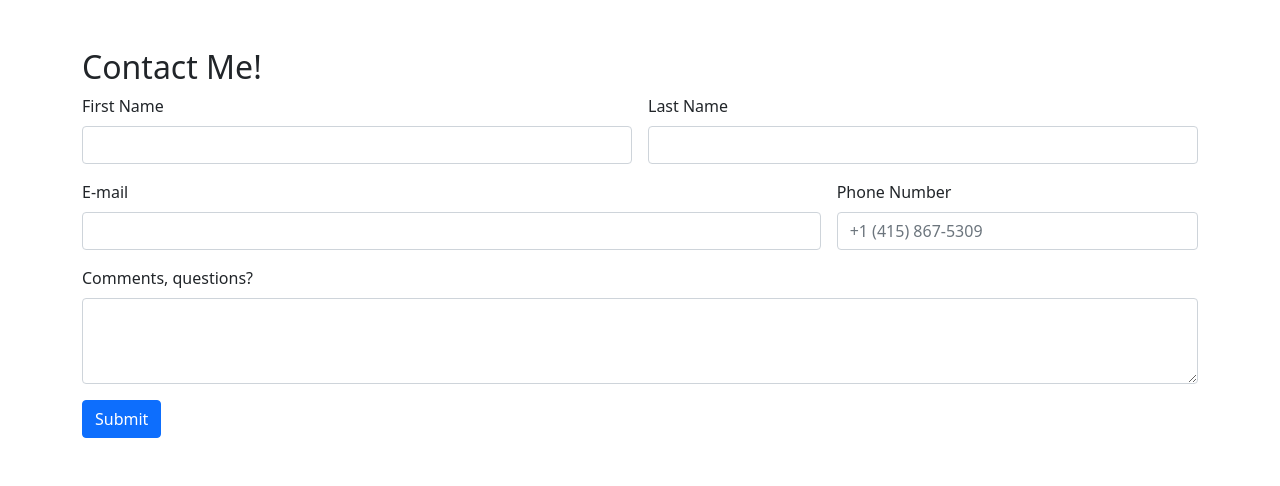
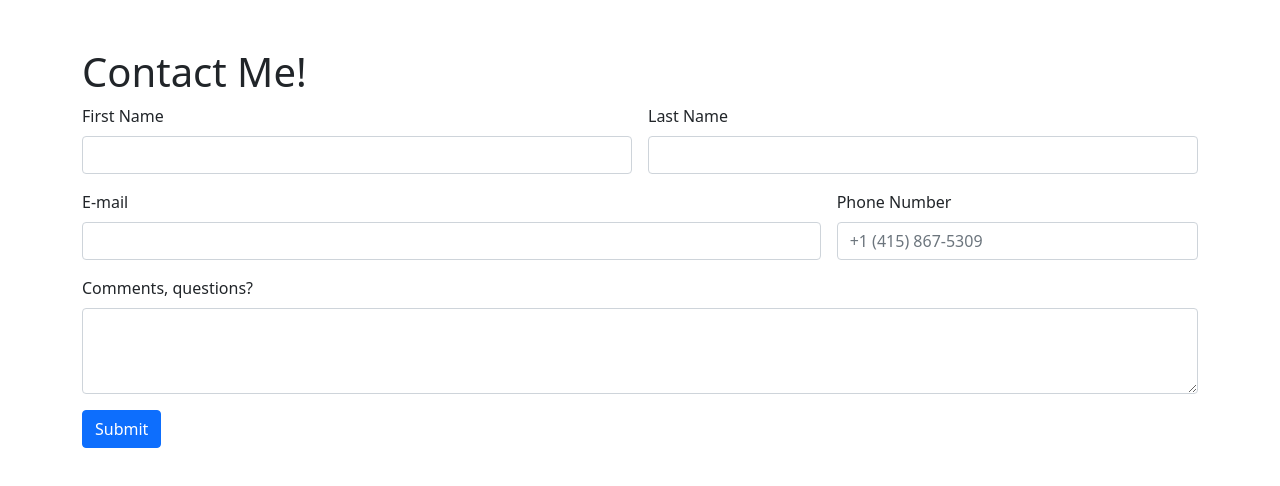
Before and after one commit to JaniPrugovecki/JaniMarketing, a plain HTML site: page index.html in a window 1280 px wide. Drawn offline with nearby package versions, Linux system fonts and the light colour scheme.

Commit message:
Add files via upload

```diff
--- a/index.html
+++ b/index.html
@@ -13,8 +13,8 @@
   <body>
 
     <div class="container mt-5">
-        <h2>Contact Me!</h2>
-        <form class="row g-3" action="https://formsubmit.co/janiprugovecki1@gmail.com" method="POST">
+        <h1>Contact Me!</h1>
+        <form class="row g-3" action="https://formsubmit.co/8883a55285d09fe2d08142bb61d862bc" method="POST">
           <!-- Honeypot -->
           <input type="text" name="_honey" style="display: none;">
 
```
